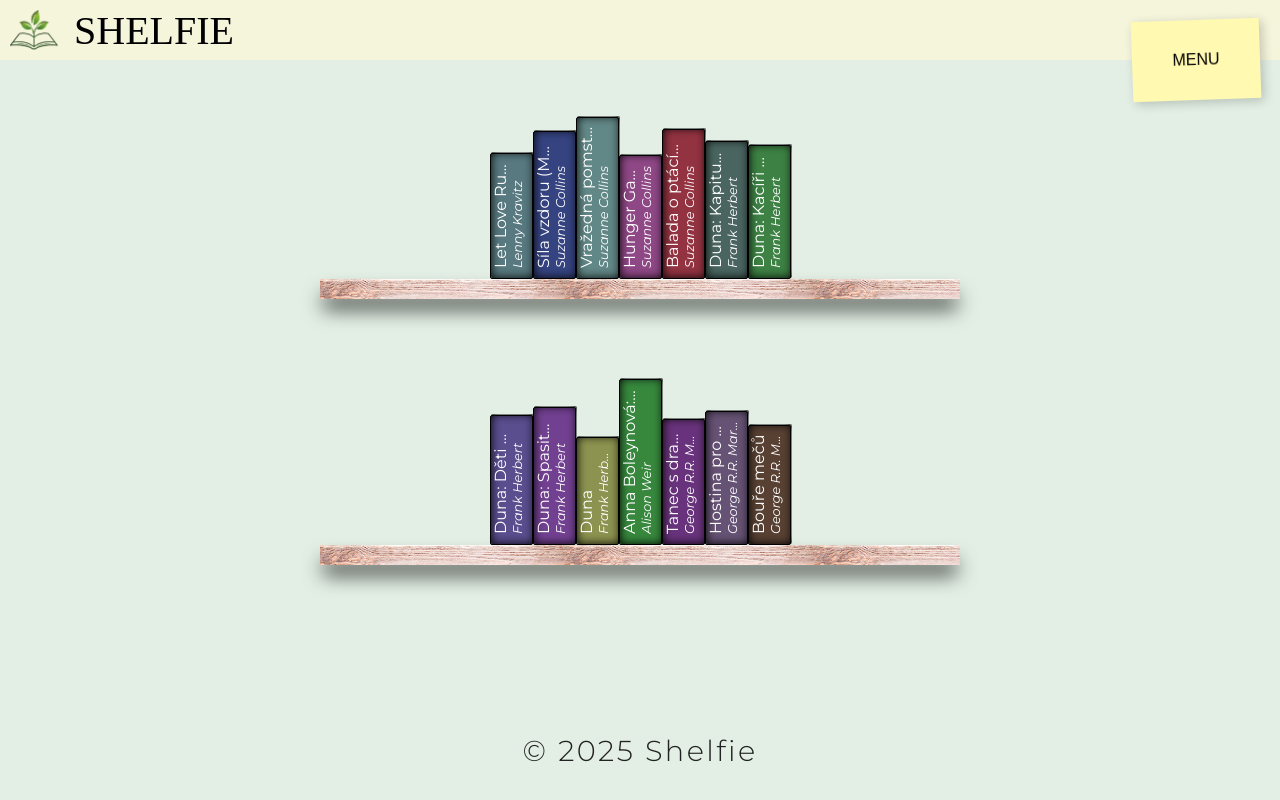
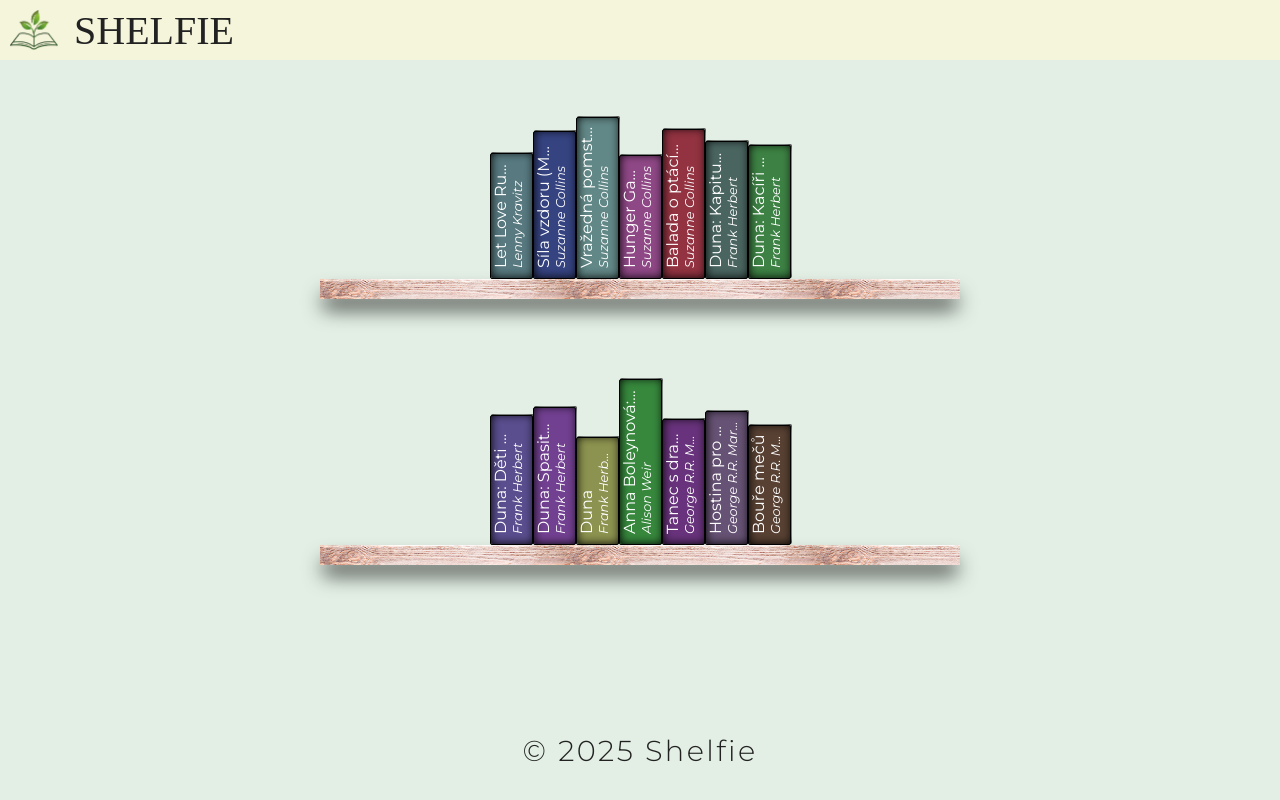
Before and after one commit to jficz/shelfie, a React (Vite) app: page / in a window 1280 px wide. Built offline with nearby package versions, Linux system fonts and the light colour scheme; a web font is replaced by a local one.

Commit message:
Move menu to header home button & related changes

```diff
--- a/src/components/Footer/Footer.jsx
+++ b/src/components/Footer/Footer.jsx
@@ -14,9 +14,9 @@
       <h3 className="footer-title">© 2025 Shelfie</h3>
       {menuOpened ? <Menu onLink={handleClick} /> : null}
 
-      <button className="button-menu" onClick={handleClick}>
+      {/* <button className="button-menu" onClick={handleClick}>
         MENU
-      </button>
+      </button> */}
     </footer>
   );
 };
--- a/src/components/Header/Header.jsx
+++ b/src/components/Header/Header.jsx
@@ -1,23 +1,29 @@
 import { Link, Navigate } from 'react-router-dom';
 import './Header.css';
+import { useState } from 'react';
+import { Menu } from '../Menu/Menu';
 
 export const Header = () => {
+  const [menuOpened, setMenuOpened] = useState(false);
+
+  const handleClick = () => {
+    setMenuOpened(!menuOpened);
+  };
+
   return (
     <>
       <header className="header">
         <nav className="nav-icons">
-          <a href="/" className="nav-icon nav-icon--home">
+          <div className="nav-icon nav-icon--home" onClick={handleClick}>
             <img src="assets/icons/home.png" alt="Home" />
-          </a>
+          </div>
         </nav>
         <Link to={'/'}>
           <img className="logo-header-small" src="assets/logo_small.png"></img>
         </Link>
-        <Link to={'/'}>
-          <button className="only-desktop">SHELFIE</button>
-        </Link>
-
+        <div className="only-desktop">SHELFIE</div>
       </header>
+      {menuOpened ? <Menu /> : null}
     </>
   );
 };
--- a/src/components/Menu/Menu.css
+++ b/src/components/Menu/Menu.css
@@ -5,8 +5,10 @@
   min-width: 270px;
   max-width: 400px;
   position: fixed;
-  right: 30px;
-  bottom: 30px;
+  right: 10px;
+  top: 50px;
+  z-index: 1;
+  background-color: #E3EFE5;
 }
 
 .list-item {
```
